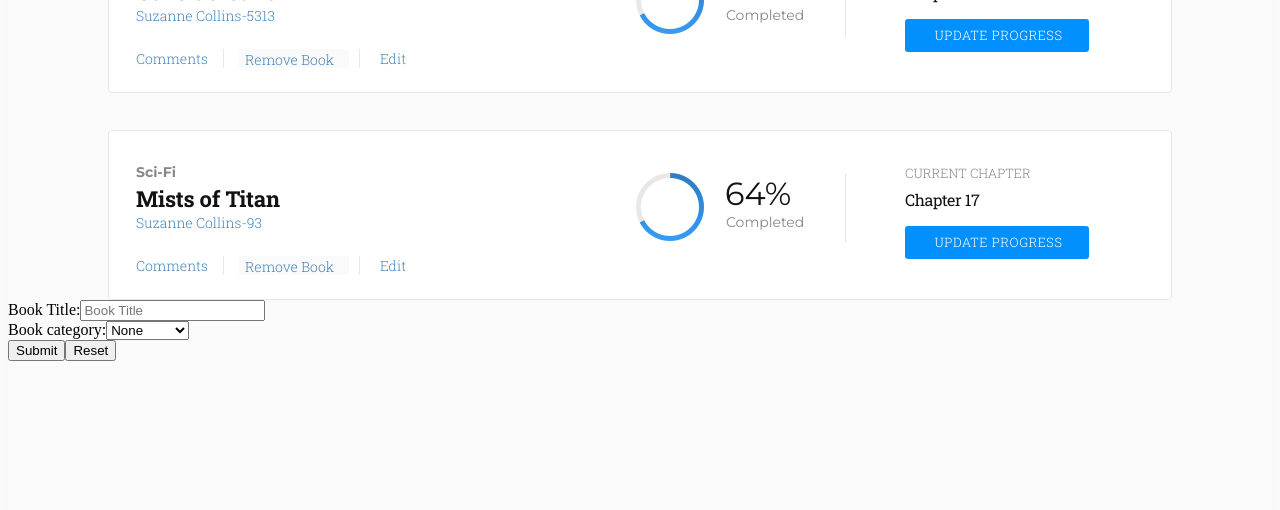
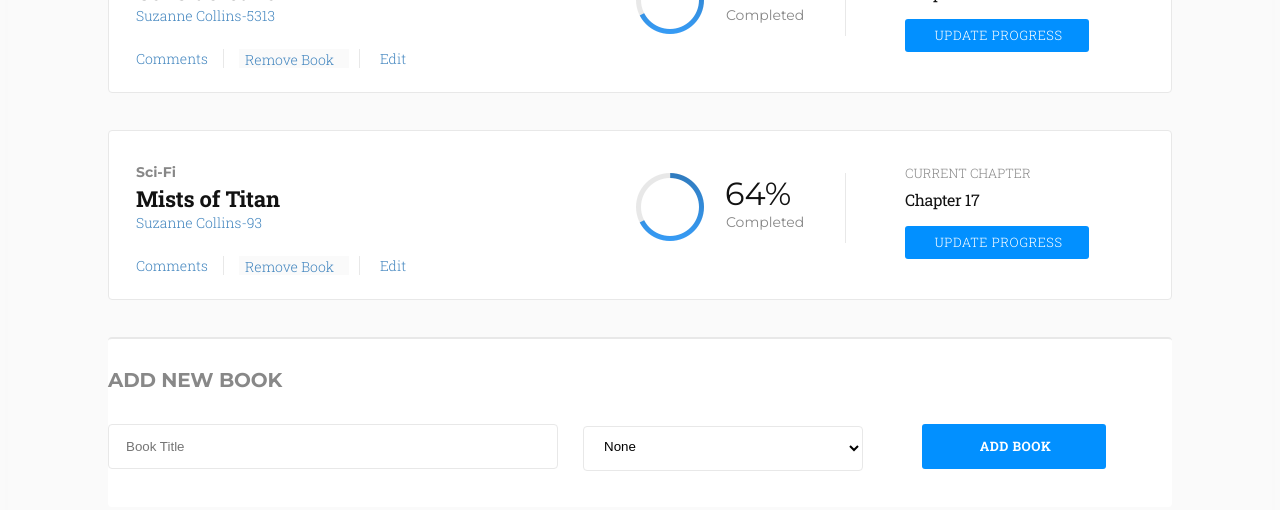
Before and after one commit to rindrajosia/bookstore-cms, a React (Create React App) app: page / in a window 1280 px wide. Shown: the part 647-1157 px from the top of the page. Built offline with nearby package versions, Linux system fonts and the light colour scheme.

Commit message:
Add Info message

```diff
--- a/src/assets/style.css
+++ b/src/assets/style.css
@@ -1,4 +1,5 @@
 @import url('https://fonts.googleapis.com/css2?family=Montserrat:wght@200;400;700&family=Roboto+Slab:wght@300;400;700&display=swap');
+@import url('https://maxcdn.bootstrapcdn.com/font-awesome/4.2.0/css/font-awesome.min.css');
 
 *,
 ::before,
@@ -383,3 +384,28 @@ ul {
   background-color: var(--azure);
   border: none;
 }
+
+.info-msg,
+.success-msg,
+.warning-msg {
+  margin: 10px 0;
+  padding: 10px;
+  border-radius: 3px 3px 3px 3px;
+  width: 50%;
+  height: 50px;
+}
+
+.info-msg {
+  color: #059;
+  background-color: #bef;
+}
+
+.success-msg {
+  color: #270;
+  background-color: #dff2bf;
+}
+
+.warning-msg {
+  color: #9f6000;
+  background-color: #feefb3;
+}
--- a/src/containers/BooksForm.js
+++ b/src/containers/BooksForm.js
@@ -39,33 +39,31 @@ class BooksForm extends React.Component {
   handleSubmit = e => {
     e.preventDefault();
     const { createBook } = this.props;
+    const { title, category } = this.state;
+    if (title !== '' && category !== '') {
       createBook(this.state);
+    }
     this.handleReset();
   }
 
   render() {
     const { title, category } = this.state;
     return (
-      <form>
-        <div className="form-group">
-          <label htmlFor="title">
-            Book Title:
+      <div className="form-pannel">
+        <h1 className="add-book">ADD NEW BOOK</h1>
+
+        <form className="form">
           <input
             type="text"
             name="title"
             placeholder="Book Title"
-              className="form-control"
-              id="title"
+            className="input-book"
             required
             value={title}
             onChange={e => this.handleChange(e)}
           />
-          </label>
-        </div>
-        <div className="form-group">
-          <label htmlFor="category">
-            Book category:
-            <select value={category} onChange={e => this.handleChange(e)} className="form-control" id="category" name="category" required>
+
+          <select value={category} onChange={e => this.handleChange(e)} className="select" name="category" required>
             <option value="">None</option>
             {CATEGORIES.map(category => (
               <option key={Math.floor(Math.random() * 10000)} value={category}>
@@ -73,11 +71,13 @@ class BooksForm extends React.Component {
               </option>
             ))}
           </select>
-          </label>
+
+          <button type="button" className="add-rectangle" onClick={this.handleSubmit}>
+            <span className="add-button">ADD BOOK</span>
+          </button>
+        </form>
+
       </div>
-        <button type="button" className="btn btn-primary" onClick={this.handleSubmit}>Submit</button>
-        <button type="button" className="btn btn-primary" onClick={this.handleReset}>Reset</button>
-      </form>
     );
   }
 }
--- a/src/containers/BooksList.js
+++ b/src/containers/BooksList.js
@@ -2,6 +2,7 @@ import React from 'react';
 import { connect } from 'react-redux';
 import PropTypes from 'prop-types';
 import Book from '../components/Book';
+import Info from '../dialogs/Info';
 import { removeBook, changeFilter } from '../actions';
 
 import { getBooksByFilter } from '../redux/selectors';
@@ -21,7 +22,8 @@ const BooksList = ({ books, removeBook, changeFilter }) => {
         <CategoryFilter handleFilterChange={handleFilterChange} />
       </div>
       {books && books.length
-        ? books.map(book => <Book key={book.id} book={book} removeBook={handleRemoveBook} />) : 'No Books !'}
+        ? books.map(book => <Book key={book.id} book={book} removeBook={handleRemoveBook} />)
+        : <Info />}
     </div>
   );
 };
--- /dev/null
+++ b/src/dialogs/Info.js
@@ -0,0 +1,12 @@
+import React from 'react';
+
+const Info = () => (
+  <div className="lesson-panel">
+    <div className="info-msg">
+      <i className="fa fa-info-circle" />
+      No Books !
+    </div>
+  </div>
+);
+
+export default Info;
```
Also changed, not shown: 1 other file (tests, documents, lock files or other folders). Lines whose indentation alone changed are shown as unchanged.
